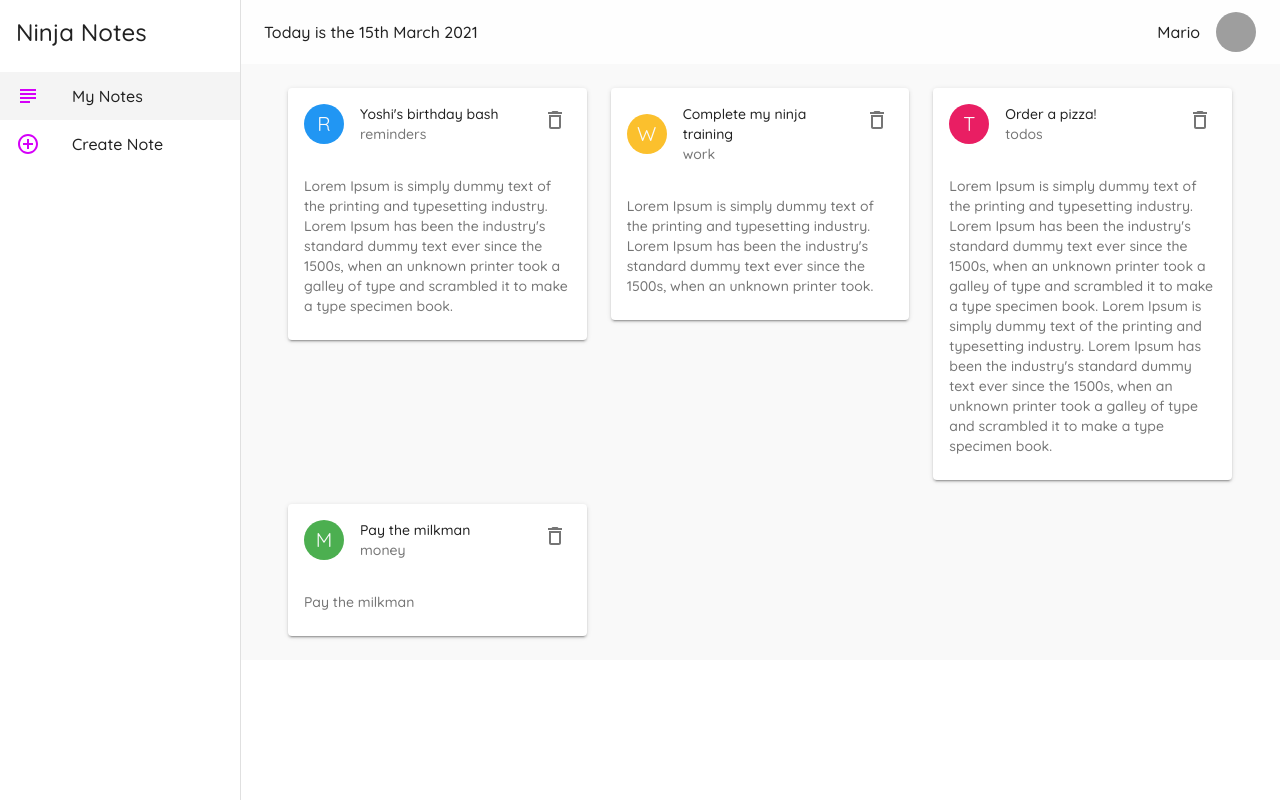
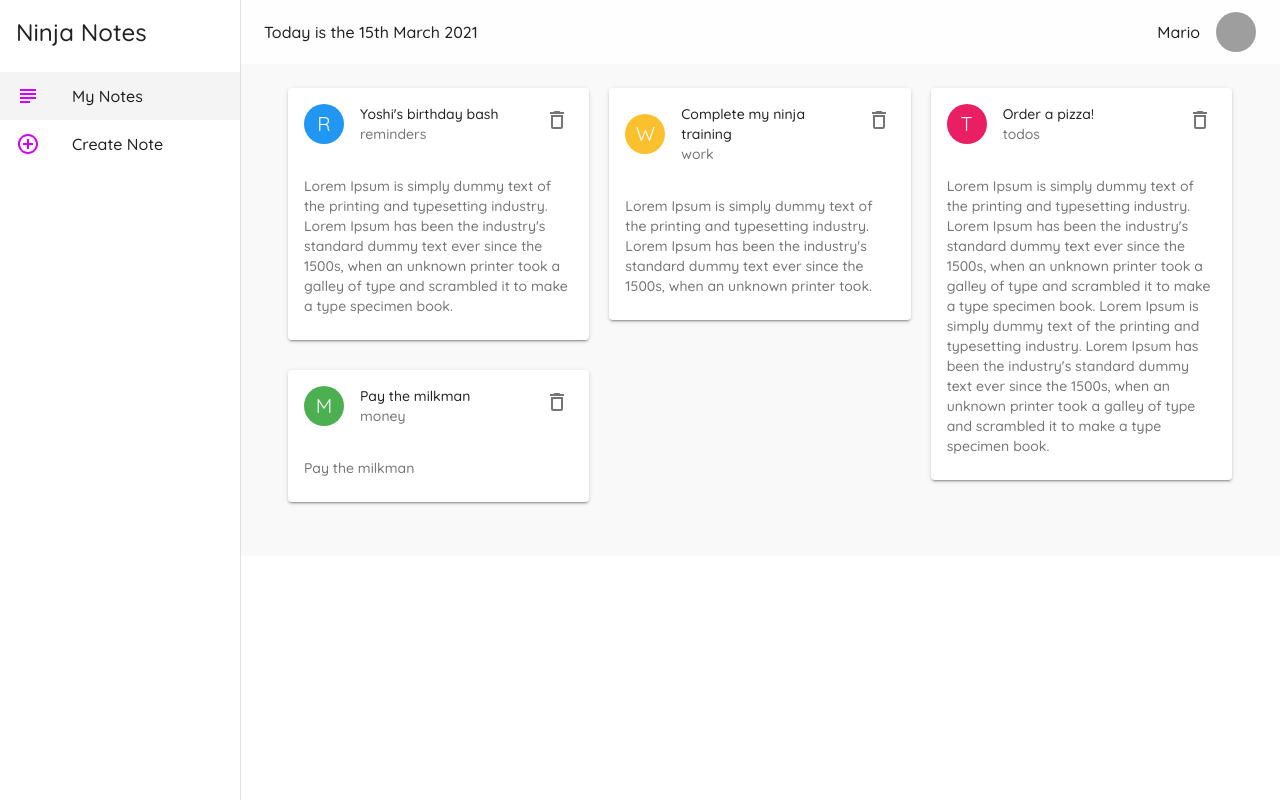
Before and after one commit to MaccKOT/react-materialui-tutorial-netninja, a React (Create React App) app: page / in a window 1280 px wide. Built offline with nearby package versions, Linux system fonts and the light colour scheme; data requests are answered from the project's data file; grey boxes are pictures that could not be loaded.

Commit message:
Masonry css grid

```diff
--- a/package.json
+++ b/package.json
@@ -11,6 +11,7 @@
     "date-fns": "^2.19.0",
     "react": "^17.0.1",
     "react-dom": "^17.0.1",
+    "react-masonry-css": "^1.0.14",
     "react-router-dom": "^5.2.0",
     "react-scripts": "4.0.2",
     "web-vitals": "^1.1.0"
--- a/src/index.css
+++ b/src/index.css
@@ -6,3 +6,19 @@
   -webkit-font-smoothing: antialiased;
   -moz-osx-font-smoothing: grayscale;
 }
+
+.my-masonry-grid {
+  display: -webkit-box; /* Not needed if autoprefixing */
+  display: -ms-flexbox; /* Not needed if autoprefixing */
+  display: flex;
+  margin-left: -20px; /* gutter size offset */
+  width: auto;
+}
+.my-masonry-grid_column {
+  padding-left: 20px; /* gutter size */
+  background-clip: padding-box;
+}
+.my-masonry-grid_column > div {
+  /* change div to reference your elements you put in <Masonry> */
+  margin-bottom: 30px;
+}
--- a/src/pages/Notes.js
+++ b/src/pages/Notes.js
@@ -1,7 +1,8 @@
 import React from 'react';
 import { useEffect, useState } from 'react';
 import NoteCard from '../components/NoteCard';
-import Grid from '@material-ui/core/Grid';
+// import Grid from '@material-ui/core/Grid';
+import Masonry from 'react-masonry-css';
 import Container from '@material-ui/core/Container';
 
 export default function Notes() {
@@ -19,15 +20,24 @@
     setNotes(newNotes);
   };
 
+  const breakpoints = {
+    default: 3,
+    1100: 2,
+    700: 1,
+  };
+
   return (
     <Container>
-      <Grid container spacing={3}>
+      <Masonry
+        breakpointCols={breakpoints}
+        className='my-masonry-grid'
+        columnClassName='my-masonry-grid_column'>
         {notes.map((note) => (
-          <Grid item key={note.id} xs={12} lg={4} md={6}>
+          <div key={note.id}>
             <NoteCard note={note} handleDelete={handleDelete} />
-          </Grid>
+          </div>
         ))}
-      </Grid>
+      </Masonry>
     </Container>
   );
 }
```
Also changed, not shown: 1 other file (tests, documents, lock files or other folders).
